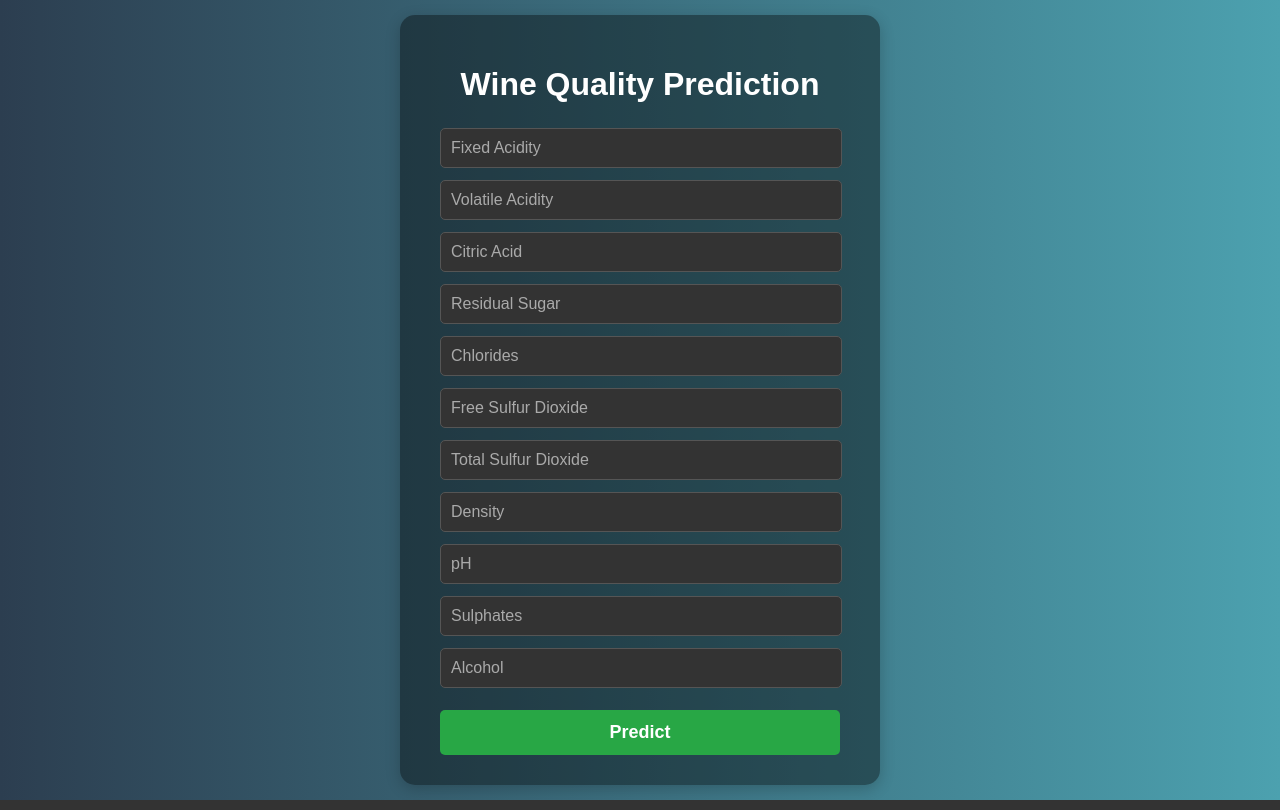
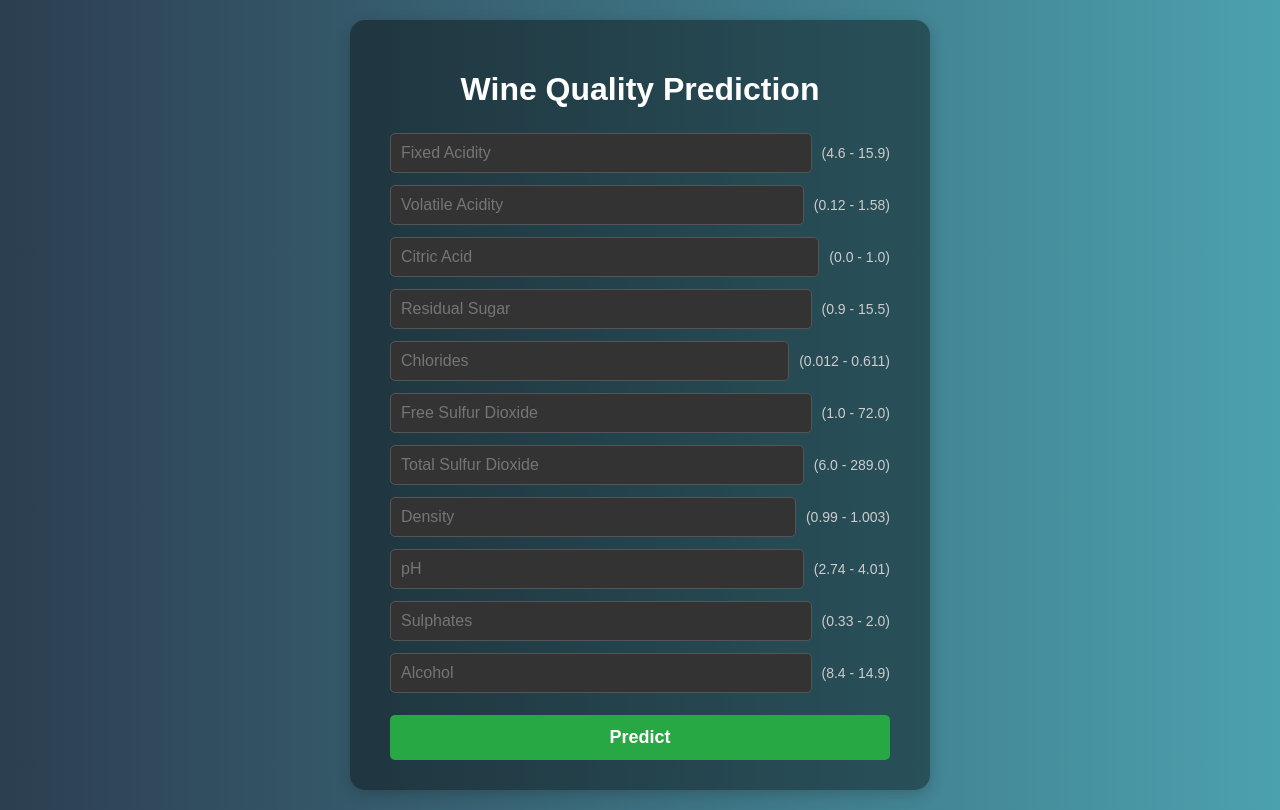
Before and after one commit to ydushyant64/Wine-Prediction, a Flask app: page / in a window 1280 px wide. Run offline with Flask 3, Linux system fonts and the light colour scheme; parts of the project's set-up code (start-up, migrations or seed data) failed here and were passed over.

Commit message:
Update index.html

```diff
--- a/templates/index.html
+++ b/templates/index.html
@@ -12,12 +12,11 @@
             display: flex;
             justify-content: center;
             align-items: center;
-            height: 100vh;
+            min-height: 100vh;
             margin: 0;
             padding: 20px;
             box-sizing: border-box;
         }
-
         .container {
             background: rgba(0, 0, 0, 0.4);
             padding: 30px 40px;
@@ -25,34 +24,35 @@
             box-shadow: 0 4px 15px rgba(0, 0, 0, 0.2);
             text-align: center;
             width: 100%;
-            max-width: 400px;
+            max-width: 500px; /* Increased width for more space */
         }
-
-        h1 {
-            margin-bottom: 25px;
+        h1 { margin-bottom: 25px; }
+        .input-group {
+            display: flex;
+            align-items: center;
+            margin-bottom: 12px;
         }
-
-        form input {
-            width: calc(100% - 20px);
+        .input-group input {
+            flex: 1; /* Input field takes available space */
             padding: 10px;
-            margin-bottom: 12px;
             border-radius: 5px;
             border: 1px solid #555;
             background: #333;
             color: white;
             font-size: 16px;
         }
-
-        form input::placeholder {
-            color: #aaa;
+        .input-group .range-label {
+            margin-left: 10px;
+            font-size: 14px;
+            color: #ccc;
+            white-space: nowrap; /* Prevents range text from wrapping */
         }
-
         button {
             width: 100%;
             padding: 12px;
             border: none;
             border-radius: 5px;
-            background-color: #28a745; /* Green Button */
+            background-color: #28a745;
             color: white;
             font-size: 18px;
             font-weight: bold;
@@ -60,36 +60,64 @@
             margin-top: 10px;
             transition: background-color 0.3s ease;
         }
-
-        button:hover {
-            background-color: #218838; /* Darker Green on Hover */
-        }
-
+        button:hover { background-color: #218838; }
         .prediction-text {
             margin-top: 25px;
             font-size: 22px;
             font-weight: bold;
-            color: #20c997; /* A bright color for the result */
+            color: #20c997;
         }
     </style>
 </head>
 <body>
-
     <div class="container">
         <h1>Wine Quality Prediction</h1>
 
         <form action="{{ url_for('predict') }}" method="post">
+            <div class="input-group">
                 <input type="text" name="fixed acidity" placeholder="Fixed Acidity" required="required" />
+                <span class="range-label">(4.6 - 15.9)</span>
+            </div>
+            <div class="input-group">
                 <input type="text" name="volatile acidity" placeholder="Volatile Acidity" required="required" />
+                <span class="range-label">(0.12 - 1.58)</span>
+            </div>
+            <div class="input-group">
                 <input type="text" name="citric acid" placeholder="Citric Acid" required="required" />
+                <span class="range-label">(0.0 - 1.0)</span>
+            </div>
+            <div class="input-group">
                 <input type="text" name="residual sugar" placeholder="Residual Sugar" required="required" />
+                <span class="range-label">(0.9 - 15.5)</span>
+            </div>
+            <div class="input-group">
                 <input type="text" name="chlorides" placeholder="Chlorides" required="required" />
+                <span class="range-label">(0.012 - 0.611)</span>
+            </div>
+            <div class="input-group">
                 <input type="text" name="free sulfur dioxide" placeholder="Free Sulfur Dioxide" required="required" />
+                <span class="range-label">(1.0 - 72.0)</span>
+            </div>
+            <div class="input-group">
                 <input type="text" name="total sulfur dioxide" placeholder="Total Sulfur Dioxide" required="required" />
+                <span class="range-label">(6.0 - 289.0)</span>
+            </div>
+            <div class="input-group">
                 <input type="text" name="density" placeholder="Density" required="required" />
+                <span class="range-label">(0.99 - 1.003)</span>
+            </div>
+            <div class="input-group">
                 <input type="text" name="pH" placeholder="pH" required="required" />
+                <span class="range-label">(2.74 - 4.01)</span>
+            </div>
+            <div class="input-group">
                 <input type="text" name="sulphates" placeholder="Sulphates" required="required" />
+                <span class="range-label">(0.33 - 2.0)</span>
+            </div>
+            <div class="input-group">
                 <input type="text" name="alcohol" placeholder="Alcohol" required="required" />
+                <span class="range-label">(8.4 - 14.9)</span>
+            </div>
 
             <button type="submit">Predict</button>
         </form>
```
Lines whose indentation alone changed are shown as unchanged.
